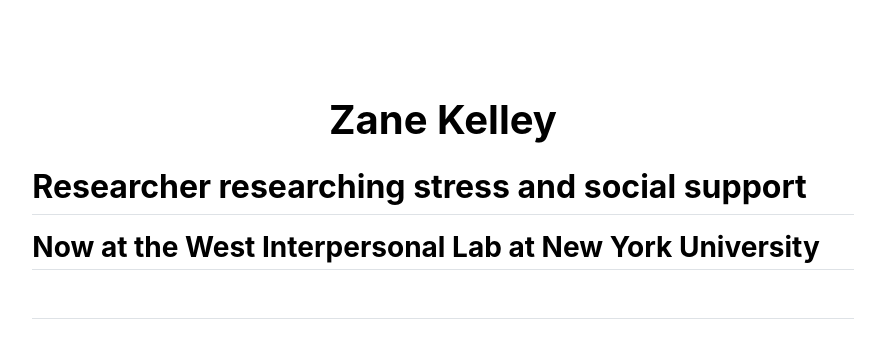
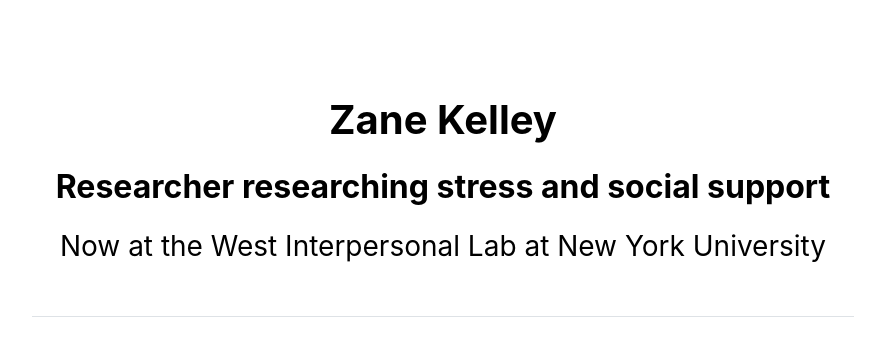
Before and after one commit to zanekelley/zanekelley.github.io, a Jekyll site: the page built from index.md, in a window 1280 px wide. Shown: the top 358 px of the page, without its empty margins (197-1082 px from the left). Built offline with Jekyll 4.4.1, drawn with Linux system fonts in a browser that asks for light colours.

Commit message:
Update home.html

```diff
--- a/_layouts/home.html
+++ b/_layouts/home.html
@@ -4,5 +4,5 @@ layout: default
 
 <h1 class="fw-bold text-center mt-5 mb-4">Zane Kelley</h1>
 
-<h2 class="fw-bold border-bottom pb-2 mb-3">Researcher researching stress and social support</h2>
-<h3 class="fw-bold border-bottom pb-1 mb-2">Now at the West Interpersonal Lab at New York University</h3>
+<h2 class="fw-bold text-center pb-2 mb-3">Researcher researching stress and social support</h2>
+<h3 class="fw-normal text-center pb-1 mb-2">Now at the West Interpersonal Lab at New York University</h3>
```
